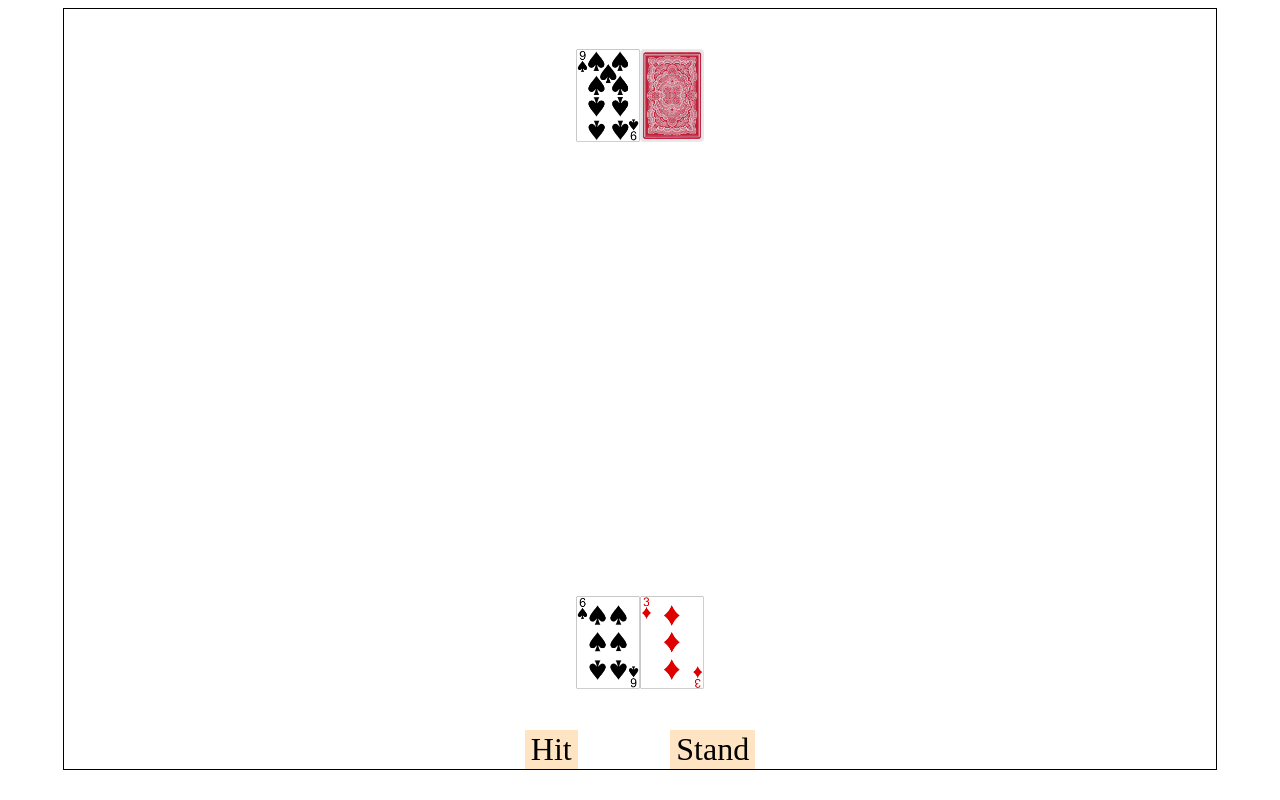
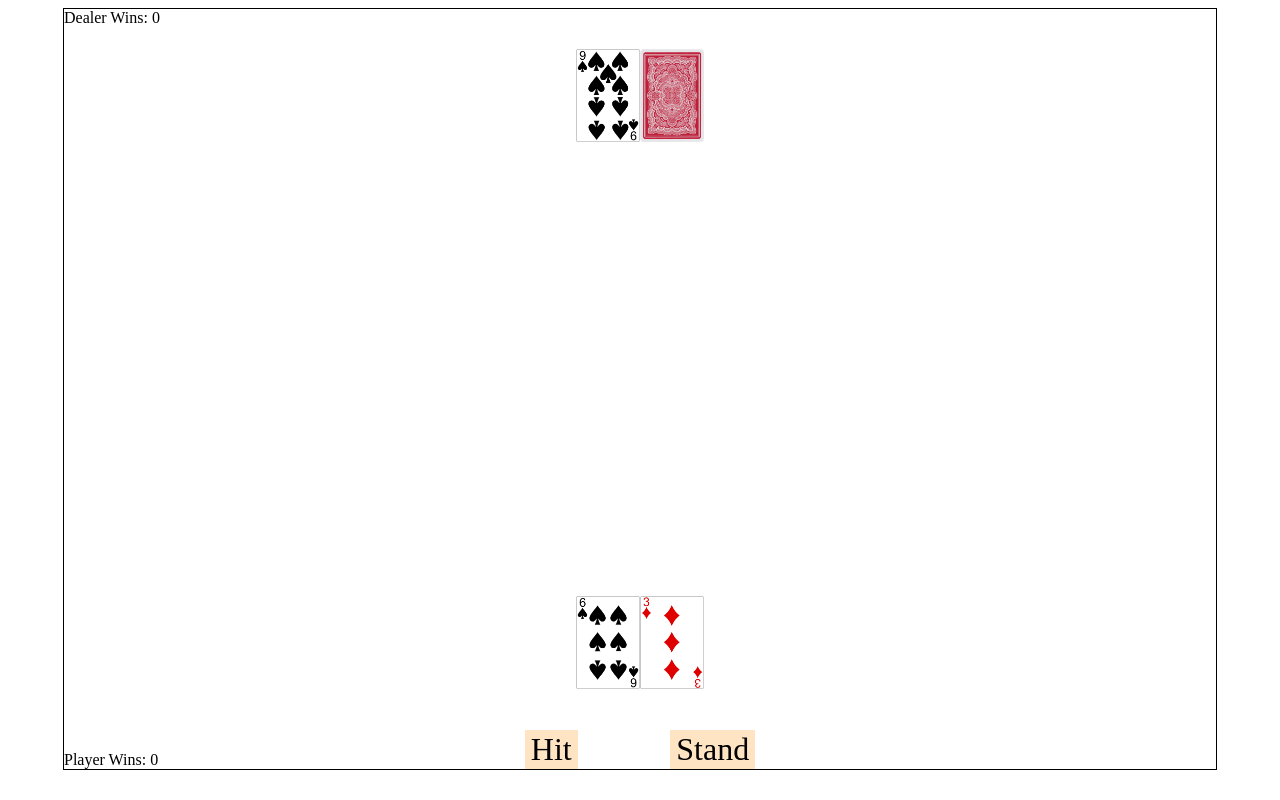
Before and after one commit to Nick-Petruccelli/Web-App-BlackJack, a plain HTML site: page index.html in a window 1280 px wide. Drawn offline with Linux system fonts and the light colour scheme.

Commit message:
Added win counters

```diff
--- a/css/style.css
+++ b/css/style.css
@@ -83,3 +83,15 @@ bottom: 30%;
     left: 50%;
     margin-left: -70px;
 }
+
+#PlayerWins{
+    position: absolute;
+    bottom: 0%;
+    left: 0%;
+}
+
+#DealerWins{
+    position: absolute;
+    top: 0%;
+    left: 0%;
+}
--- a/index.html
+++ b/index.html
@@ -10,6 +10,8 @@
     <div id="GameWindow">
         <div id="PlayerHand"></div>
         <div id="DealerHand"></div>
+        <div id="PlayerWins">Player Wins: 0</div>
+        <div id="DealerWins">Dealer Wins: 0</div>
         <div id="DealerCardLay"></div>
         <div id="PlayerCardLay"></div>
 
--- a/js/mainGame.js
+++ b/js/mainGame.js
@@ -296,6 +296,13 @@ class BlackJackGame{
             resultText = document.createTextNode("Your hand has a higher value, you win!\n Do you want to play again?");
             this.playerWins++
         }
+
+        let playerWinText = document.getElementById("PlayerWins");
+        playerWinText.innerHTML = "Player Wins: "+this.playerWins;
+
+        let dealerWinText = document.getElementById("DealerWins");
+        dealerWinText.innerHTML = "Dealer Wins: "+this.dealerWins;
+
         let gameWindow = document.getElementById("GameWindow");
         let result = document.createElement("div");
         gameWindow.appendChild(result);
```
